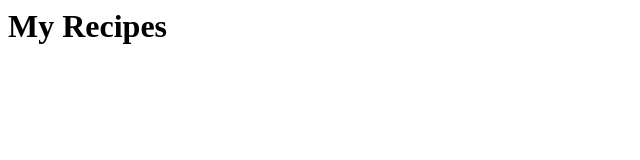
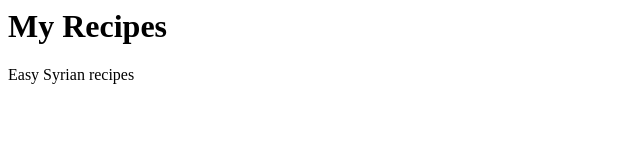
Before and after one commit to fsc-student/recipe-site, a plain HTML site: page index.html in a window 1280 px wide. Shown: the whole page, without its empty margins (0-640 px from the left). Drawn offline with Linux system fonts and the light colour scheme.

Commit message:
Add homepage description

```diff
--- a/index.html
+++ b/index.html
@@ -1 +1,2 @@
 <h1>My Recipes</h1>
+<p>Easy Syrian recipes</p>
```
